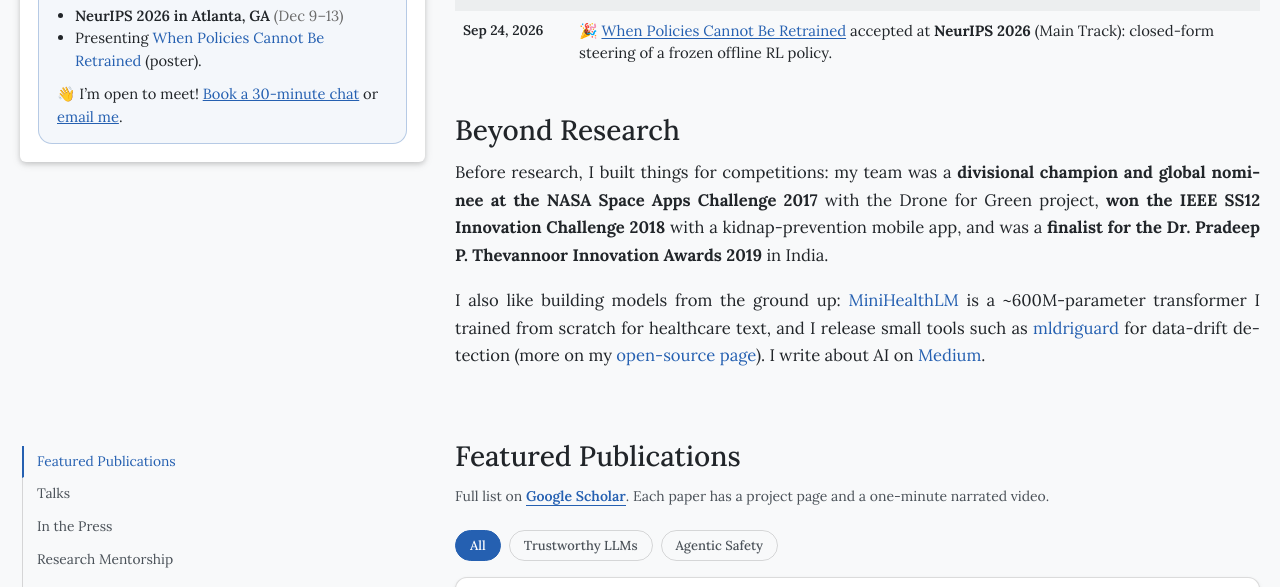
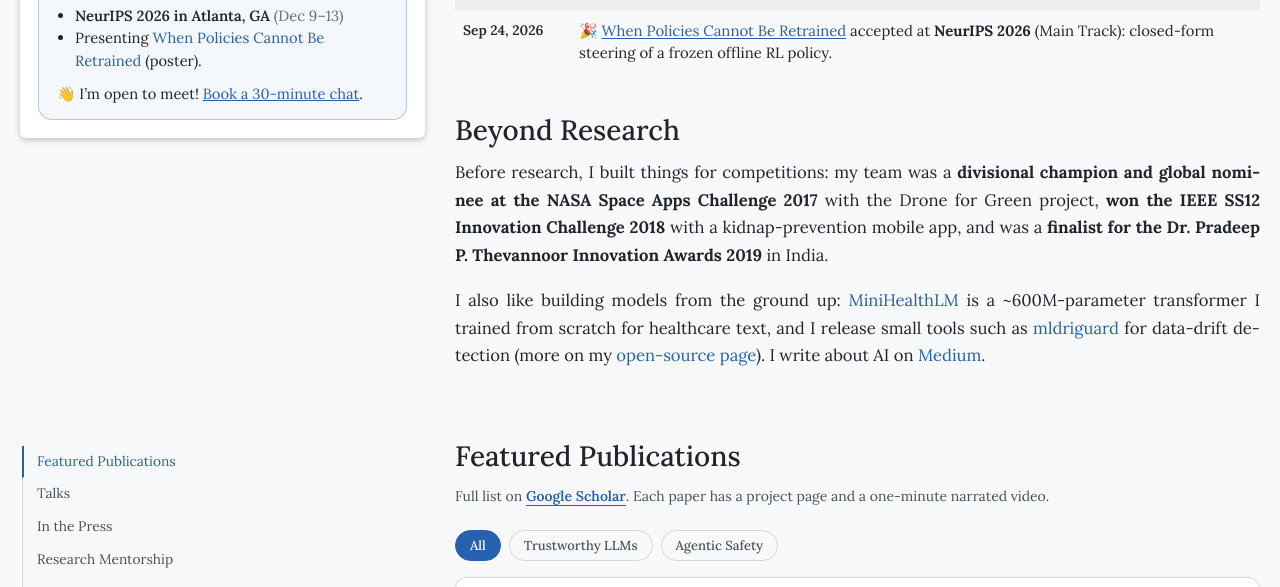
Before and after one commit to eliashossain001/eliashossain001.github.io, a plain HTML site: page index.html in a window 1280 px wide. Shown: the part 819-1406 px from the top of the page. Drawn offline with Linux system fonts and the light colour scheme.

Commit message:
Meeting line: Calendly booking only

```diff
--- a/index.html
+++ b/index.html
@@ -2587,7 +2587,7 @@
             <li>NeurIPS 2026 in Atlanta, GA <span>(Dec 9&ndash;13)</span></li>
             <li>Presenting <a href="/poe-steering/">When Policies Cannot Be Retrained</a> (poster).</li>
           </ul>
-          <p class="travel-meet">&#128075; I&rsquo;m open to meet! <a href="https://calendly.com/elias-hossain191/30min" target="_blank" rel="noopener">Book a 30-minute chat</a> or <a href="mailto:mdelias.hossain@ucf.edu?subject=Meeting%20at%20NeurIPS%202026">email me</a>.</p>
+          <p class="travel-meet">&#128075; I&rsquo;m open to meet! <a href="https://calendly.com/elias-hossain191/30min" target="_blank" rel="noopener">Book a 30-minute chat</a>.</p>
         </div>
       </div>
     </aside>
```
